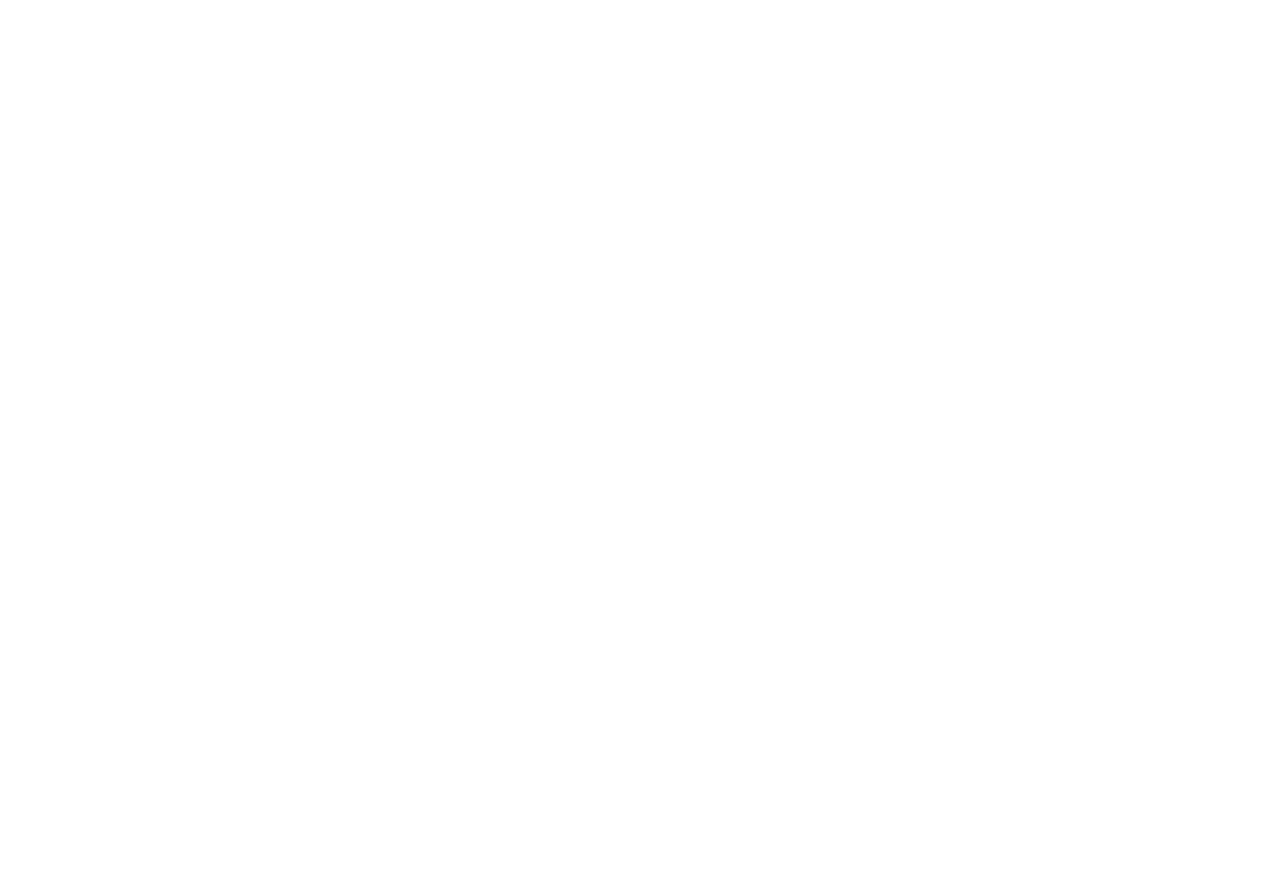
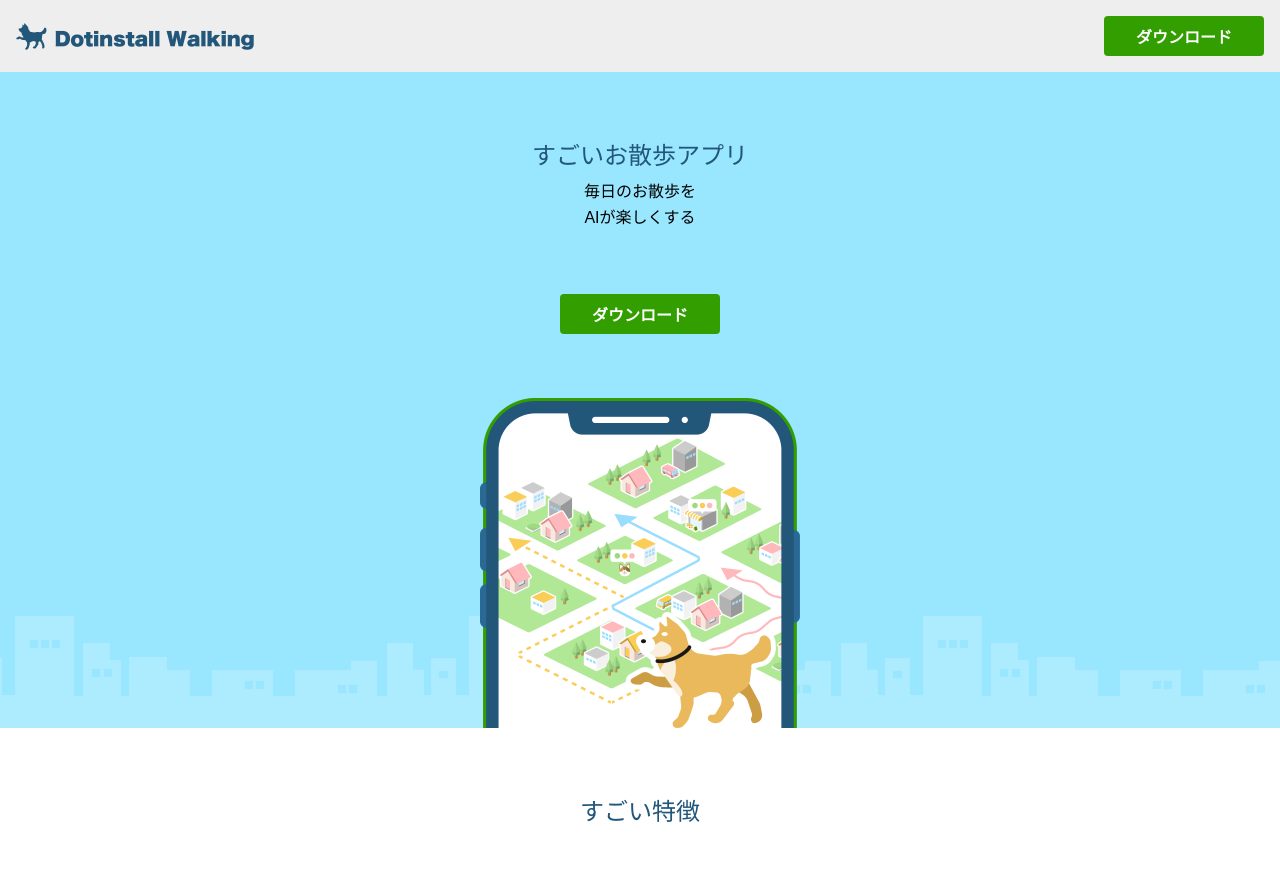
Before and after one commit to dogdogdogs/portfolioSite02, a plain HTML site: page index.html in a window 1280 px wide. Shown: the top 894 px of the page. Before the commit the page ends 800 px from the top, so only its background shows below. Drawn offline with Linux system fonts and the light colour scheme.

Commit message:
second-commit

```diff
--- a/index.html
+++ b/index.html
@@ -4,9 +4,56 @@
   <meta charset="UTF-8">
   <meta http-equiv="X-UA-Compatible" content="IE=edge">
   <meta name="viewport" content="width=device-width, initial-scale=1.0">
-  <title>Document</title>
+  <title>portfolioSite02</title>
+  <link rel="stylesheet" href="style.css">
+  <link rel="icon" href="image/favicon.png">
 </head>
 <body>
+  <header>
+    <div class="container">
+      <a href="">
+        <h1>
+          <img src="image/logo.png" alt="Dotinstall Walking" height="27" width="240">
+        </h1>
+      </a>
+      <a href="#" class="btn">ダウンロード</a>
+    </div>
+  </header>
+
+  <main>
+    <section class="hero">
+      <h1>すごいお散歩アプリ</h1>
+      <p>毎日のお散歩を<br>AIが楽しくする</p>
+      <a href="#" class="btn">ダウンロード</a>
+      <img src="image/app.png" alt="画像の動作イメージ" width="320" height="330">
+    </section>
+    <section class="feature">
+      <h1>すごい特徴</h1>
+      <div class="container">
+        <section>
+          <div class="pic">
+            <img src="image/feature1.png" alt="すごい特徴のイメージ">
+          </div>
+          <h2>すごい特徴</h2>
+          <p>すごいです。すごいです。すごいです。すごいです。すごいです。すごいです。すごいです。すごいです。すごいです。すごいです。すごいです。</p>
+        </section>
+        <section>
+          <div class="pic">
+            <img src="image/feature2.png" alt="すごい特徴のイメージ">
+          </div>
+          <h2>すごい特徴</h2>
+          <p>すごいです。すごいです。すごいです。すごいです。すごいです。すごいです。すごいです。すごいです。すごいです。すごいです。すごいです。</p>
+        </section>
+        <section>
+          <div class="pic">
+            <img src="image/feature3.png" alt="すごい特徴のイメージ">
+          </div>
+          <h2>すごい特徴</h2>
+          <p>すごいです。すごいです。すごいです。すごいです。すごいです。すごいです。すごいです。すごいです。すごいです。すごいです。すごいです。</p>
+        </section>
+      </div>
+    </section>
+  </main>
 
 </body>
 </html>
--- a/style.css
+++ b/style.css
@@ -1,10 +1,97 @@
 /* common */
 body {
   margin: 0;
+  font-family: Arial, Helvetica, sans-serif;
+}
+h1, h2 {
+  margin: 0;
+  font-weight: normal;
+  color: #22577a;
+}
+h1 {
+  font-size: 24px;
+}
+h2 {
+  font-size: 20px;
+}
+p {
+  margin: 0;
+  line-height: 1.6;
+}
+p + p {
+  margin-top: 16px;
+}
+a {
+  text-decoration: none;
+  color: inherit;
+}
+.btn {
+  display: block;
+  width: 160px;
+  background: #329e00;
+  color: #fff;
+  text-align: center;
+  padding: 8px 0;
+  border-radius: 4px;
+  font-weight: bold;
+}
+.container {
+  width: calc(100% - 32px);
+  margin: 0 auto;
+}
+img {
+  vertical-align: bottom;
 }
 
 /* ヘッダー */
+header {
+  background: #eee;
+  padding: 16px 0;
+}
+header .container {
+  display: flex;
+  justify-content: space-between;
+  align-items: center;
+}
+/*   メイン   */
+/* hero */
+.hero {
+  background-color: #99e6ff;
+  background-image: url(image/bg.png);
+  background-repeat: repeat-x;
+  background-position: center bottom;
+  padding-top: 64px;
+  text-align: center;
+}
+.hero p {
+  margin-top: 8px;
+}
+.hero .btn {
+  margin: 64px auto 0;
+}
+.hero img {
+  margin-top: 64px;
+}
+/* feature */
 
-/* メイン */
+.feature {
+  padding: 64px 0;
+}
+.feature h1 {
+  text-align: center;
+  padding-bottom: 64px;
+}
+.feature .pic {
+  padding: 32px;
+}
+.feature img {
+  width: 100%;
+}
+.feature h2 {
+  padding-bottom: 16px;
+}
+.feature section + section {
+  margin-top: 40px;
+}
 
 /* フッター */
```
